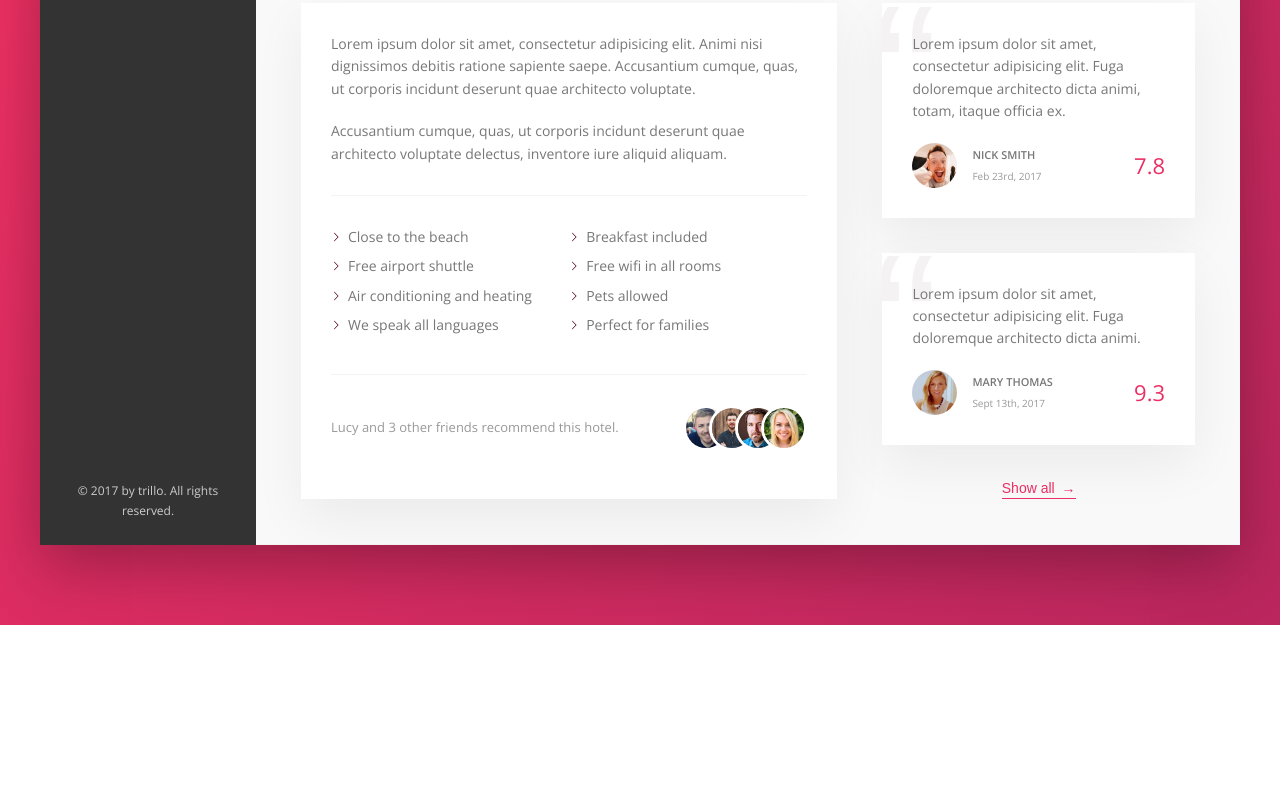
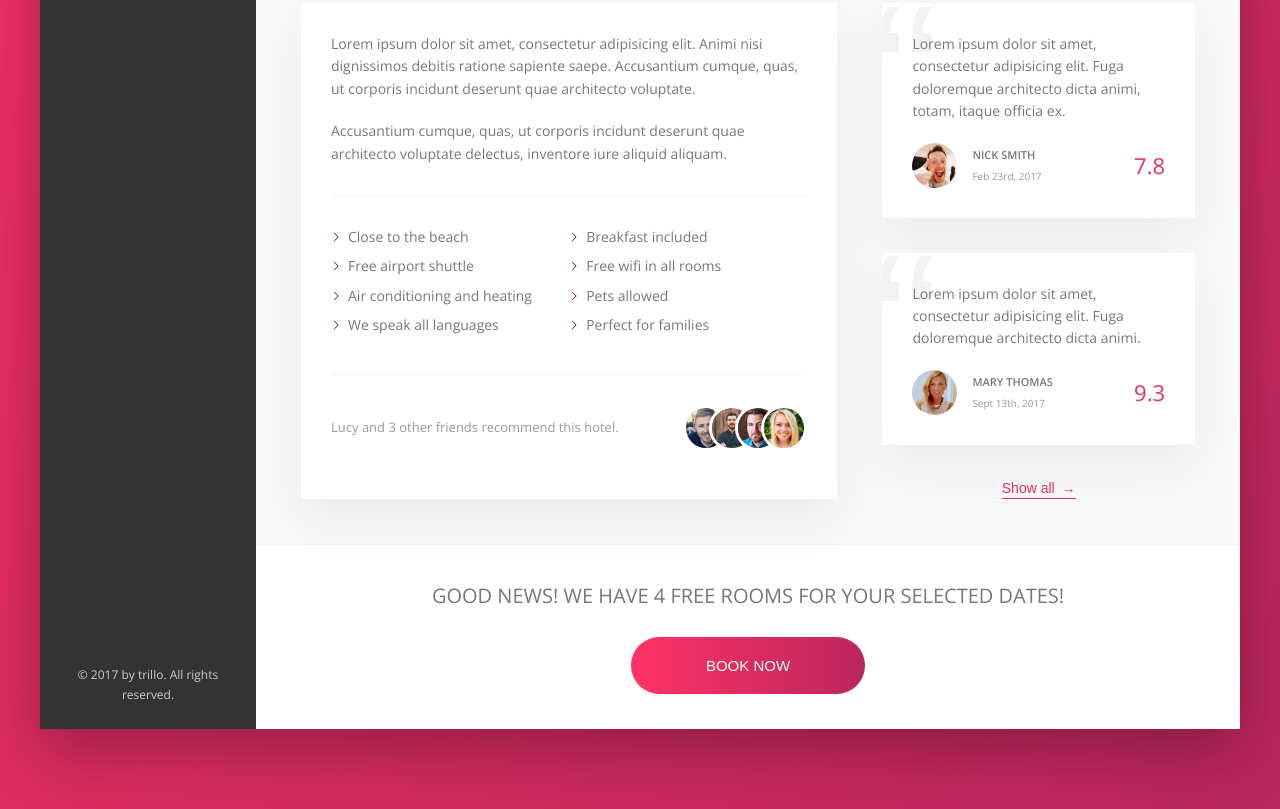
Before and after one commit to DeepLearnerSC/trillo-project, a website: page index.html in a window 1280 px wide. Shown: the part 644-1453 px from the top of the page. Before the commit the page ends 1269 px from the top, so only its background shows below. Drawn offline with nearby package versions, Linux system fonts and the light colour scheme.

Commit message:
implement action button

```diff
--- a/index.html
+++ b/index.html
@@ -214,7 +214,6 @@
                   Lorem ipsum dolor sit amet, consectetur adipisicing elit. Fuga
                   doloremque architecto dicta animi, totam, itaque officia ex.
                 </blockquote>
-
                 <figcaption class="review__user">
                   <img
                     src="img/user-1.jpg"
@@ -250,9 +249,15 @@
 
               <button class="btn-inline">Show all <span>&rarr;</span></button>
             </div>
-
-
-
+          </div>
+          <div class="cta">
+            <h2 class="cta__book-now">
+              Good news! We have 4 free rooms for your selected dates!
+            </h2>
+            <button class="btn">
+              <span class="btn__visible">Book now</span>
+              <span class="btn__invisible">Only 4 rooms left</span>
+            </button>
           </div>
         </main>
       </div>
--- a/sass/_components.scss
+++ b/sass/_components.scss
@@ -287,7 +287,7 @@
 
   & span {
     margin-left: 3px;
-    transition: margin-left .2s;
+    transition: margin-left 0.2s;
   }
 
   &:hover {
@@ -440,7 +440,7 @@
     font-size: 1.1rem;
     font-weight: 600;
     text-transform: uppercase;
-      margin-bottom: .4rem;
+    margin-bottom: 0.4rem;
   }
 
   &__user-date {
@@ -467,3 +467,81 @@
     z-index: 1;
   }
 }
+
+////////////////////////////////////////
+// CALL TO ACTION
+.cta {
+  padding: 3.5rem 0;
+  text-align: center;
+
+  // @media only screen and (max-width: $bp-medium) {
+  //     padding: 2.5rem 0;
+  // }
+
+  &__book-now {
+    font-size: 2rem;
+    font-weight: 300;
+    text-transform: uppercase;
+    margin-bottom: 2.5rem;
+  }
+}
+
+////////////////////////////////////////
+// CALL TO ACTION
+.btn {
+  font-size: 1.5rem;
+  font-weight: 300;
+  text-transform: uppercase;
+  border-radius: 100px;
+  border: none;
+  background-image: linear-gradient(
+    to right,
+    var(--color-primary-light),
+    var(--color-primary-dark)
+  );
+  color: #fff;
+  // color: red;
+  position: relative;
+  overflow: hidden;
+  cursor: pointer;
+
+  & > * {
+    display: inline-block;
+    height: 100%;
+    width: 100%;
+    transition: all 0.2s;
+  }
+
+  &__visible {
+    padding: 2rem 7.5rem;
+  }
+
+  &__invisible {
+    position: absolute;
+    padding: 2rem 0;
+    left: 0;
+    top: -100%;
+  }
+
+  &:hover {
+    background-image: linear-gradient(
+      to left,
+      var(--color-primary-light),
+      var(--color-primary-dark)
+    );
+  }
+
+  &:hover &__visible {
+    //translate 100% of its height down (top -> bottom)
+    transform: translateY(100%);
+  }
+
+  &:hover &__invisible {
+    top: 0;
+  }
+
+  &:focus {
+    outline: none;
+    animation: pulsate 1s infinite;
+  }
+}
```
Also changed, not shown: css/style.css. Lines whose indentation alone changed are shown as unchanged.
